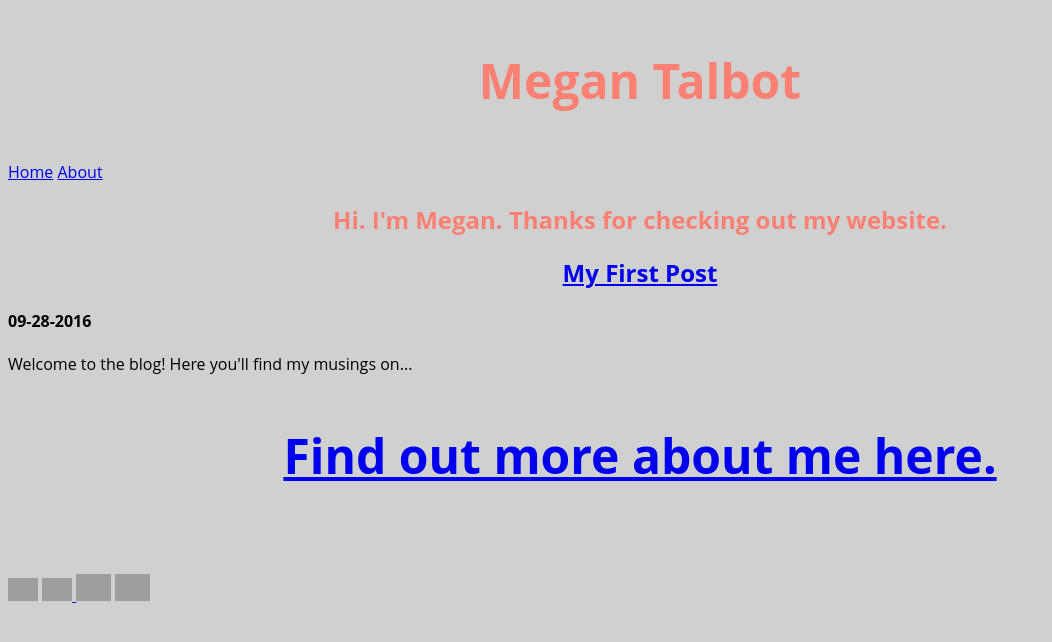
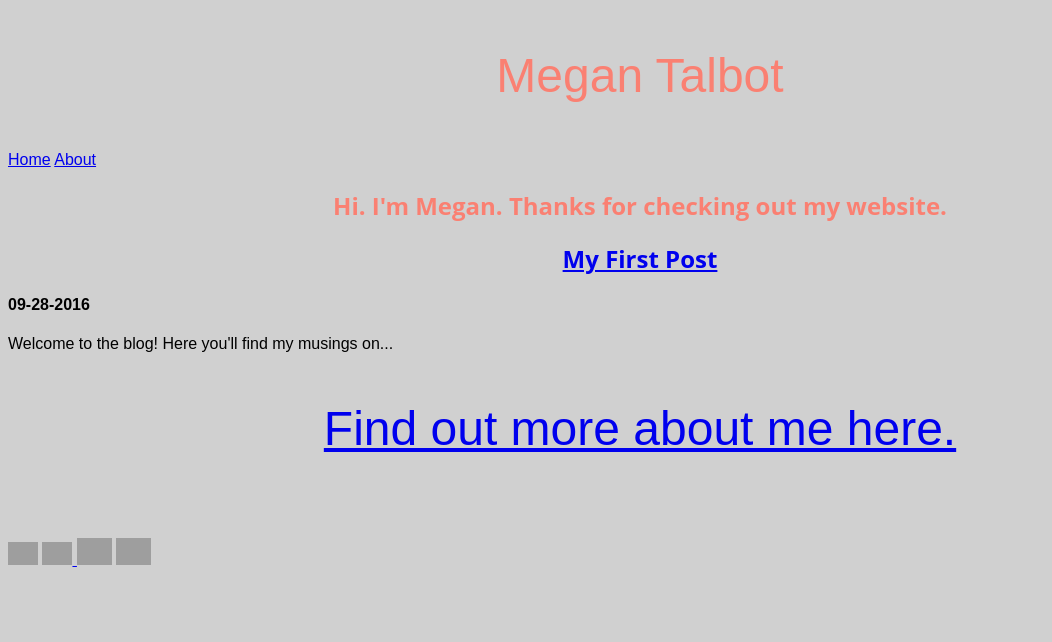
Before and after one commit to meganft/meganft.github.io, a Jekyll site: the page built from index.html, in a window 1280 px wide. Shown: the top 642 px of the page, without its empty margins (0-1052 px from the left). Built offline with Jekyll 4.4.1, drawn with Linux system fonts in a browser that asks for light colours; grey boxes are pictures that could not be loaded.

Commit message:
fix typo

```diff
--- a/css/styles.css
+++ b/css/styles.css
@@ -1,22 +1,26 @@
 html{
-  font-family: 'Open Sans', sans-serif;
+  font-family: 'Raleway', sans-serif;
+  font-weight: lighter;
 }
 
 body {
   background-color: #D0D0D0;
-  font-family: 'Open Sans', sans-serif;
+  font-family: 'Raleway', sans-serif;
+  font-weight: lighter;
 }
 
 title {
   color: #fa8072;
-  font-family: 'Open Sans', sans-serif;
+  font-family: 'Raleway', sans-serif;
+  font-weight: lighter;
   text-align: center;
   font-size: 48px;
 }
 
 h3 {
   color: #fa8072;
-  font-family: 'Open Sans', sans-serif;
+  font-family: 'Raleway', sans-serif;
+  font-weight: lighter;
   text-align: center;
   font-size: 48px;
 }
```
